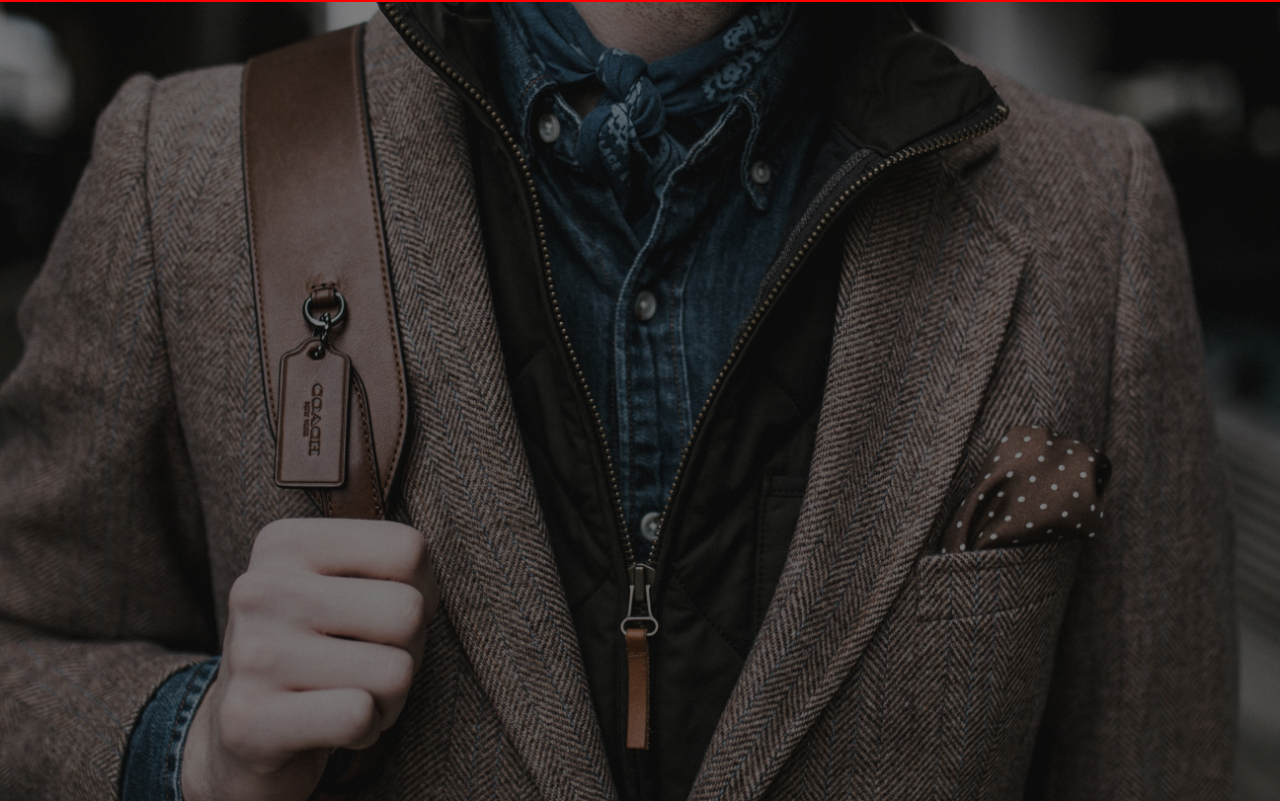
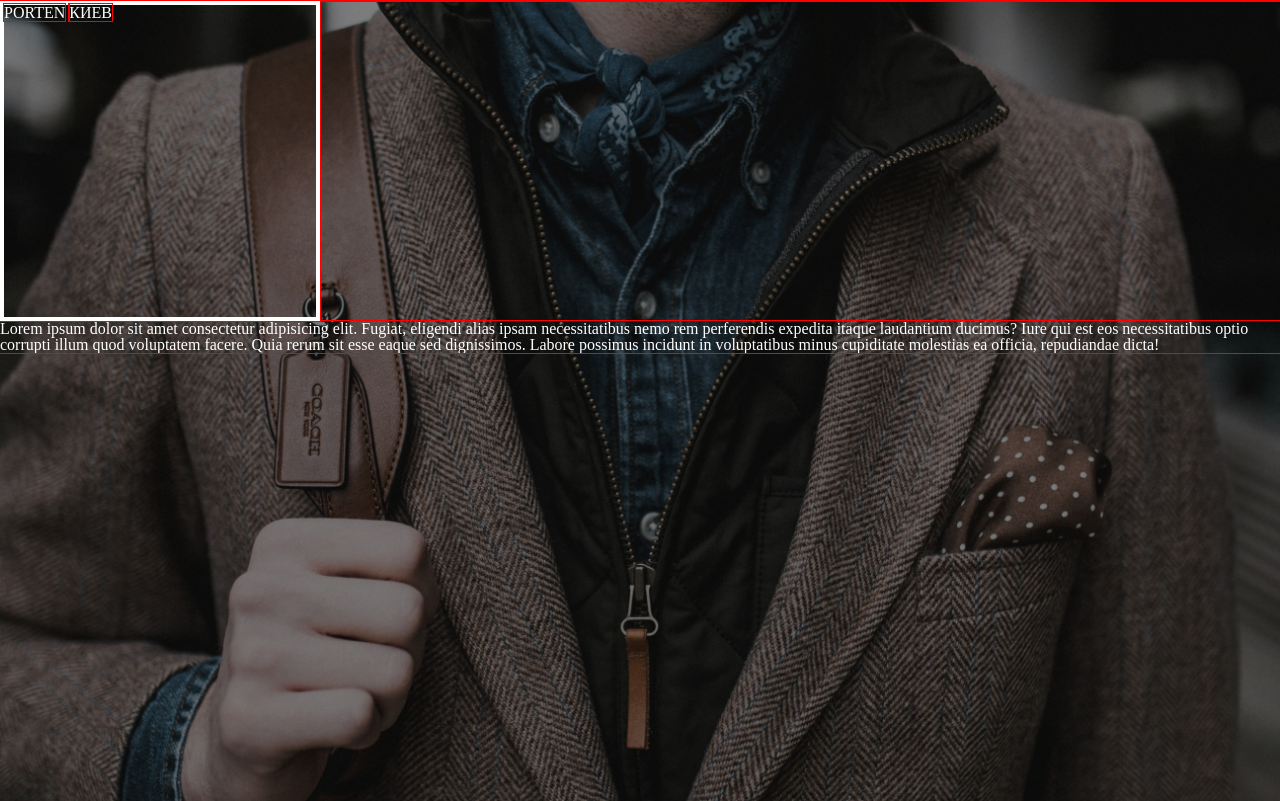
Before and after one commit to firstbadjesus/men-s-accessories-store, a plain HTML site: page index.html in a window 1280 px wide. Shown: the part 118-919 px from the top of the page. Drawn offline with Linux system fonts and the light colour scheme.

Commit message:
И твой комментарий

```diff
--- a/css/style.css
+++ b/css/style.css
@@ -40,10 +40,17 @@ padding: 14px 0;
    background: url(../img/Rectangle3.jpg) no-repeat center;
    background-size: cover;
 }
+.firstscreen{
+   position: center;
+}
 .white__box{
-
+   position: relative ;
+   width: 320px;
+   height: 320px;
+   border: 4px solid #FFFFFF;
+   /* box-sizing: border-box; */
    background: url(../img/svg/kvadrat.svg) no-repeat center;
-   background-size: cover;
+   /* background-size: cover; */
 }
 .header__wrapper{
    display: flex;
@@ -55,7 +62,7 @@ padding: 14px 0;
 
 }
 
-/* git  */
+
 .header__logo-link img{
 padding: 15px 0;
 }
--- a/index.html
+++ b/index.html
@@ -68,8 +68,16 @@
    <section class="firstscreen">
       <div class="wrapper__full">
          <div class="white__box">
-
+            <span>PORTEN</span>
+            <span class="wr"></span>
+            <span>КИЕВ</span>
          </div>
+         <p class="description">
+            Lorem ipsum dolor sit amet consectetur adipisicing elit. Fugiat, eligendi alias ipsam necessitatibus nemo
+            rem perferendis expedita itaque laudantium ducimus? Iure qui est eos necessitatibus optio corrupti illum
+            quod voluptatem facere. Quia rerum sit esse eaque sed dignissimos. Labore possimus incidunt in voluptatibus
+            minus cupiditate molestias ea officia, repudiandae dicta!
+         </p>
       </div>
    </section>
    <!-- 1screen end-->
```
